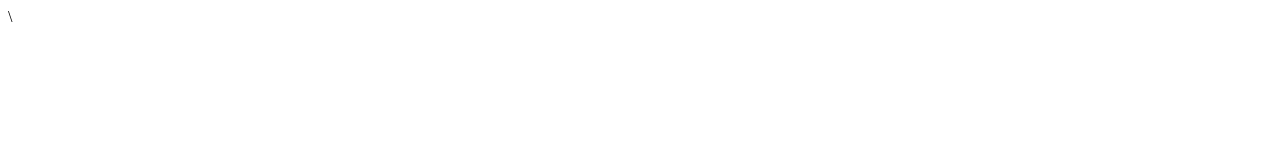
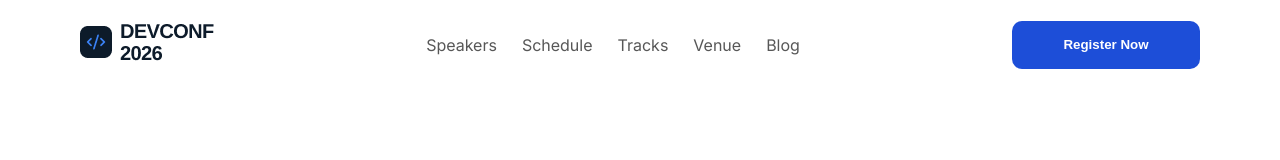
Before and after one commit to ahmedZubaer911/A-01-DevConf-2026, a plain HTML site: page index.html in a window 1280 px wide. Drawn offline with Linux system fonts and the light colour scheme.

Commit message:
Navbar added with CSS

```diff
--- a/index.html
+++ b/index.html
@@ -1,12 +1,35 @@
 <!DOCTYPE html>
 <html lang="en">
+
 <head>
     <meta charset="UTF-8">
     <meta name="viewport" content="width=device-width, initial-scale=1.0">
-    <title>Developer Conferance 2026</title>\
+    <title>Developer Conferance 2026</title>
     <link rel="stylesheet" href="./styles.css">
+    <!-- Inter font  -->
+    <link rel="preconnect" href="https://fonts.googleapis.com">
+    <link rel="preconnect" href="https://fonts.gstatic.com" crossorigin>
+    <link href="https://fonts.googleapis.com/css2?family=Inter:ital,opsz,wght@0,14..32,100..900;1,14..32,100..900&display=swap"
+        rel="stylesheet">
 </head>
+
 <body>
+    <header>
+        <nav class="navbar">
+            <div class="logo">
+                <img src="./images/logo.png">
+            </div>
+            <ul class="nav-links">
+                <li><a href="">Speakers</a></li>
+                <li><a href="">Schedule</a></li>
+                <li><a href="">Tracks</a></li>
+                <li><a href="">Venue</a></li>
+                <li><a href="">Blog</a></li>
+            </ul>
+            <button class="register-btn">Register Now</button>
 
+        </nav>
+    </header>
 </body>
+
 </html>
--- a/styles.css
+++ b/styles.css
@@ -0,0 +1,43 @@
+*{
+    margin: 0;
+    padding: 0;
+}
+body{
+    font-family: "Inter", sans-serif;
+}
+.navbar{
+    display: flex;
+    justify-content: space-between;
+    align-items: center;
+    padding: 20px 80px;
+}
+.logo{
+    font-size: 20px;
+}
+.nav-links{
+    list-style: none;
+    display: flex;
+    gap: 25px;
+}
+.nav-links a{
+    text-decoration: none;
+    font-size: 16px;
+    color: #575757;
+}
+.nav-links a:hover{
+    color:#7b7b7b;
+}
+.register-btn{
+    text-decoration: none;
+    background-color: #1d4ed8;
+    color: #ffffff;
+    height: 48px;
+    width: 188px;
+    border: 4px;
+    border-radius: 10px;
+    padding: 12px 41.5px;
+    font-weight: bold;
+}
+.register-btn:hover{
+    background: #3862d5;
+}
```
Also changed, not shown: images/andrej.png (added), images/banner.jpg (added), images/demis.png (added), images/footer-logo.png (added), images/gary.png (added), images/logo-mini.png (added), images/logo.png (added), images/mustafa.png (added).
